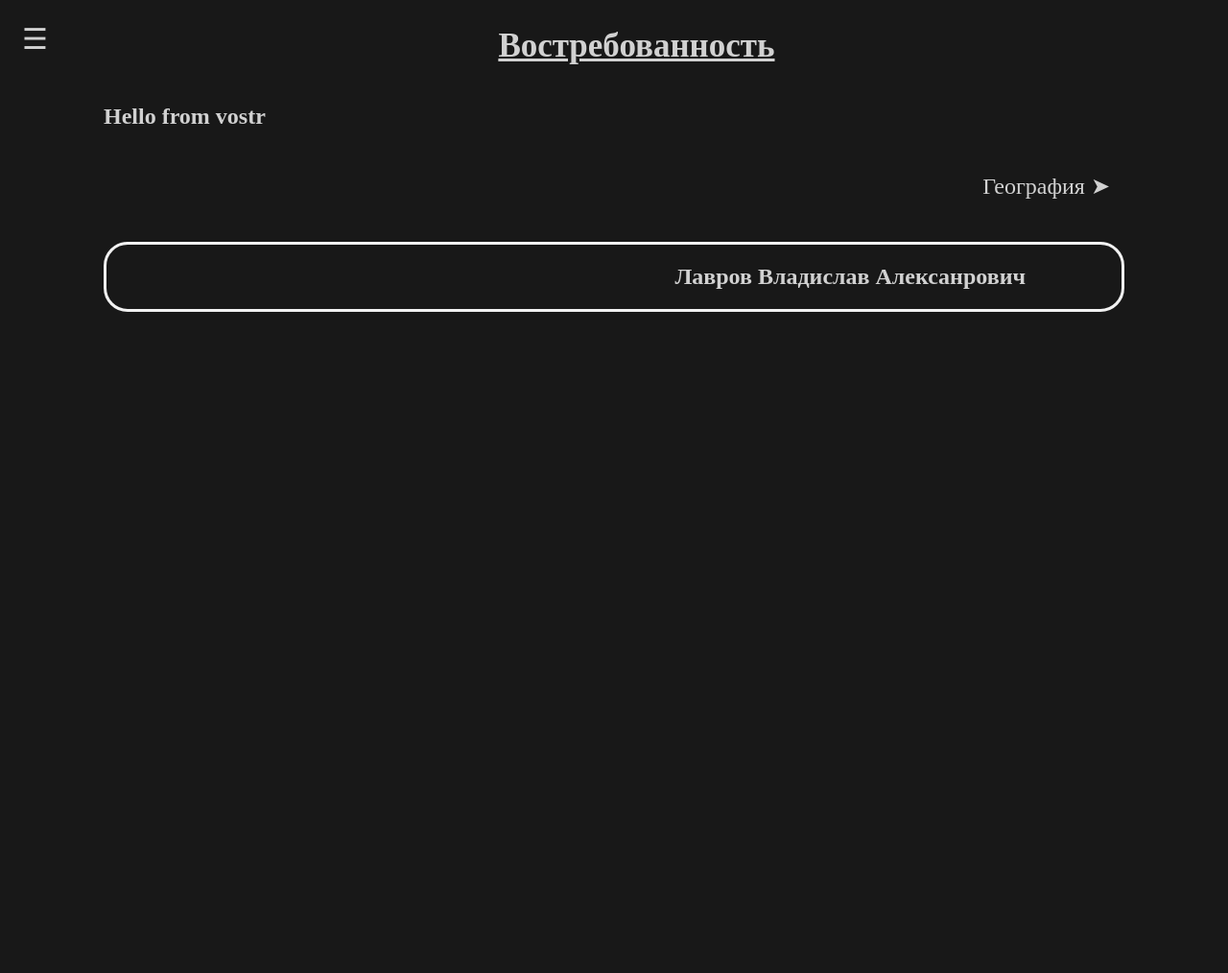
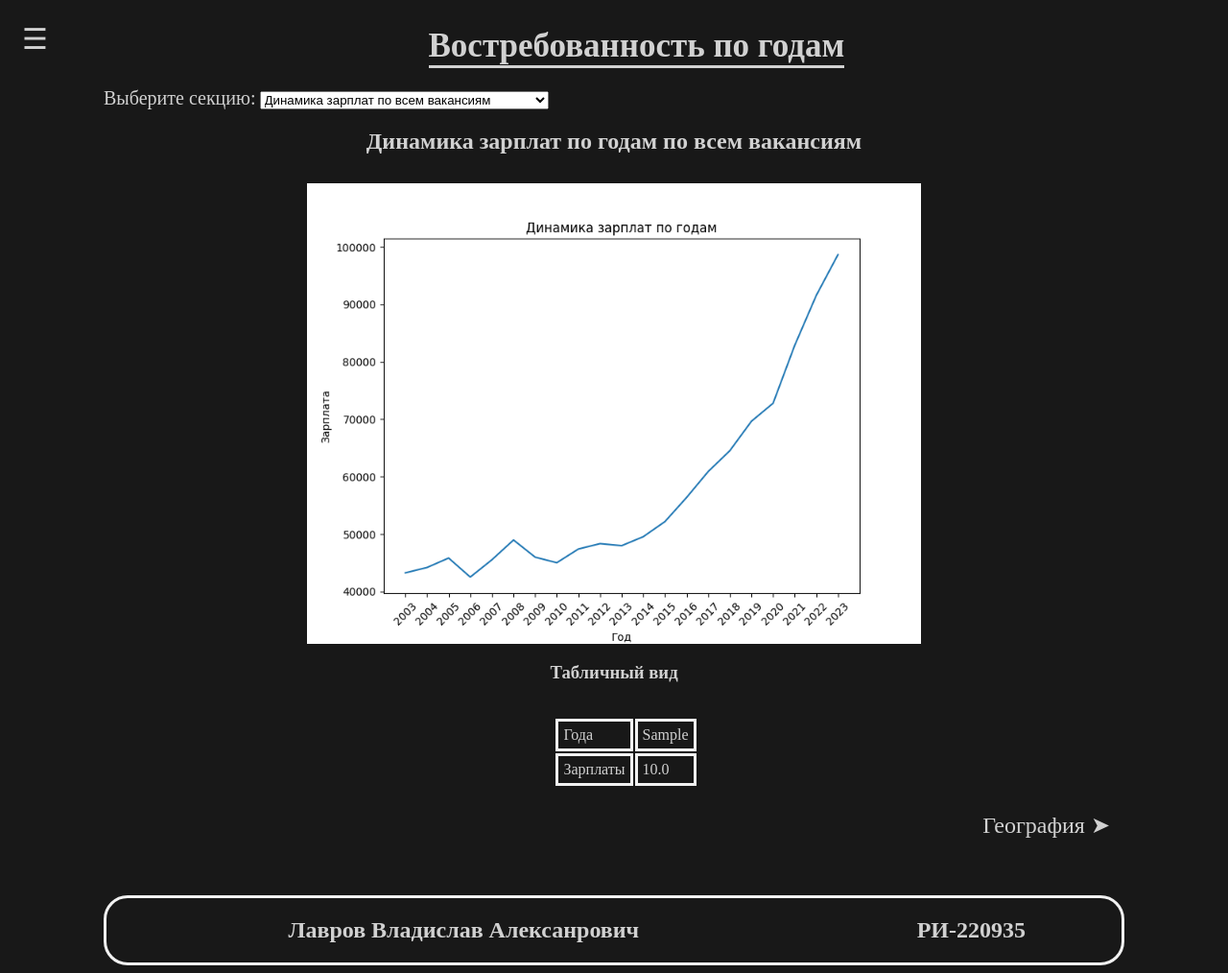
Before and after one commit to rVladislavrr/projectPython, a Django app: page /vostrebovannost/ in a window 1280 px wide. Shown: the whole page at 96% size. Before the commit the page ends 325 px from the top, so only its background shows below. Run offline with Django 5.2, Linux system fonts and the light colour scheme; tables that the repository leaves empty hold one stand-in row (values such as "Sample post").

Commit message:
Доделал Востребованность

```diff
--- a/project/views.py
+++ b/project/views.py
@@ -1,6 +1,7 @@
 # Create your views here.
 from django.shortcuts import render
 import requests
+from .models import OnYear
 from datetime import datetime
 from bs4 import BeautifulSoup
 
@@ -61,11 +62,23 @@ def reqvest():
     return dict_
 
 
+def year_salar(dict_):
+    items = OnYear.objects.all()
+    for i in range(len(items)):
+        items[i].salary_avg = round(items[i].salary_avg, 2)
+        items[i].salary_avg_for_vac = round(items[i].salary_avg_for_vac, 2)
+    dict_['items'] = items
+    return dict_
+
 def index_page(request):
-    # ctx = reqvest()
-    return render(request, 'main.html' )
+    return render(request, 'main.html')
+
 
 def page_2(request):
-    return render(request, 'home_page.html' )
+    dict_ = {}
+    dict_ = year_salar(dict_)
+    return render(request, 'home_page.html', context=dict_)
+
+
 def page_3(request):
-    return render(request,'main_temp.html')
+    return render(request, 'main_temp.html')
--- a/static/css/style.css
+++ b/static/css/style.css
@@ -144,3 +144,13 @@ a {
 .h2Text{
     margin-left: 100px;
 }
+
+td{
+    padding: 5px;
+    border: 3px #f1f1f1 solid;
+}
+
+.h2Din{
+    text-align: center;
+    padding: 0 10px 10px;
+}
--- /dev/null
+++ b/static/js/script2.js
@@ -0,0 +1,9 @@
+
+function showSection() {
+  let selectedSection = document.getElementById("sectionSelect").value;
+  let sections = document.getElementsByTagName("section");
+  for (let i = 0; i < sections.length; i++) {
+    sections[i].style.display = "none";
+  }
+  document.getElementById(selectedSection).style.display = "block";
+}
--- a/templates/home_page.html
+++ b/templates/home_page.html
@@ -1,6 +1,7 @@
 {% extends 'main.html' %}
+{% load static %}
 {% block title %}
-    Востребованность
+    Востребованность по годам
 {% endblock %}
 
 {% block a %}
@@ -12,7 +13,116 @@
 {% endblock %}
 
 {% block main %}
-    <section>
-<h2 class = 'h2Text'>Hello from vostr</h2>
+    <label for="sectionSelect" style="font-size: 20px; margin-top: 20px; margin-left: 100px">Выберите секцию:</label>
+    <select id="sectionSelect" onChange="showSection()">
+        <option value="section1">Динамика зарплат по всем вакансиям</option>
+        <option value="section2">Динамика количества вакансий</option>
+        <option value="section3">Динамика зарплат для Fullstack</option>
+        <option value="section4">Динамика количества вакансий для Fullstack</option>
+    </select>
+
+
+
+    <section id = 'section1'>
+    <h2 class = 'h2Din'>Динамика зарплат по годам по всем вакансиям</h2>
+    <div style="display: flex; justify-content: center">
+        <img src="{% static 'img/Salar_year1.png' %}" width="640px" height="480px" alt="">
+    </div>
+    <h3 class = 'h2Din'>Табличный вид</h3>
+    <div style="display: flex; justify-content: center; margin-top: 25px;margin-left: 25px;">
+        <table >
+            <tr>
+                <td>Года</td>
+                 {% for i in items %}
+                <td>{{ i.year }}</td>
+                {% endfor %}
+            </tr>
+            <tr>
+            <td>Зарплаты</td>
+                {% for i in items %}
+                <td>{{ i.salary_avg }}</td>
+                {% endfor %}
+            </tr>
+        </table>
+    </div>
     </section>
+
+
+
+     <section id = 'section2' style="display: none">
+    <h2 class = 'h2Din'>Динамика количества вакансий</h2>
+    <div style="display: flex; justify-content: center">
+        <img src="{% static 'img/Count_year.png' %}" width="640px" height="480px" alt="">
+    </div>
+    <h3 class = 'h2Din'>Табличный вид</h3>
+    <div style="display: flex; justify-content: center; margin-top: 25px;margin-left: 25px;">
+        <table >
+            <tr>
+                <td>Года</td>
+                 {% for i in items %}
+                <td>{{ i.year }}</td>
+                {% endfor %}
+            </tr>
+            <tr>
+            <td>Зарплаты</td>
+                {% for i in items %}
+                <td>{{ i.count }}</td>
+                {% endfor %}
+            </tr>
+        </table>
+    </div>
+    </section>
+
+ <section id = 'section3' style="display: none">
+    <h2 class = 'h2Din'>Динамика зарплат для Fullstack разработчика</h2>
+    <div style="display: flex; justify-content: center">
+        <img src="{% static 'img/Salary_vac_year1.png' %}" width="640px" height="480px" alt="">
+    </div>
+    <h3 class = 'h2Din'>Табличный вид</h3>
+    <div style="display: flex; justify-content: center; margin-top: 25px;margin-left: 25px;">
+        <table >
+            <tr>
+                <td>Года</td>
+                 {% for i in items %}
+                <td>{{ i.year }}</td>
+                {% endfor %}
+            </tr>
+            <tr>
+            <td>Зарплаты</td>
+                {% for i in items %}
+                <td>{{ i.salary_avg_for_vac }}</td>
+                {% endfor %}
+            </tr>
+        </table>
+    </div>
+    </section>
+
+    <section id = 'section4' style="display: none">
+    <h2 class = 'h2Din'>Динамика вакансий для Fullstack разработчика</h2>
+    <div style="display: flex; justify-content: center">
+        <img src="{% static 'img/Count_vac_year.png' %}" width="640px" height="480px" alt="">
+    </div>
+    <h3 class = 'h2Din'>Табличный вид</h3>
+    <div style="display: flex; justify-content: center; margin-top: 25px;margin-left: 25px;">
+        <table >
+            <tr>
+                <td>Года</td>
+                 {% for i in items %}
+                <td>{{ i.year }}</td>
+                {% endfor %}
+            </tr>
+            <tr>
+            <td>Зарплаты</td>
+                {% for i in items %}
+                <td>{{ i.count_vac }}</td>
+                {% endfor %}
+            </tr>
+        </table>
+    </div>
+    </section>
+    {% endblock %}
+
+
+{% block script %}
+    <script src="{% static 'js/script2.js'%}"></script>
 {% endblock %}
--- a/templates/main.html
+++ b/templates/main.html
@@ -22,7 +22,7 @@
     <main id='main'>
         <div style="display: flex;">
             <span class='openbtn'>&#9776;</span>
-            <h1 style="margin: 20px auto; font-size: 35px;text-decoration: underline;">{% block title %}Заголовок{% endblock %}</h1>
+            <h1 style="margin: 20px auto; font-size: 35px; border-bottom: 3px solid currentColor;">{% block title %}Заголовок{% endblock %}</h1>
         </div>
     {% block main %}
         <h2 class = 'h2Text'>Кто такой Full stack разработчик?</h2>
@@ -59,17 +59,22 @@
             </div>
         </section>
     {% endblock %}
-        <section id='last'>
+    {% block last %}
+        <div id='last'>
 
-            <p class='last'><a href="{% block a %}{% url 'vostr' %}{% endblock %}">{% block aName %}Востребованность{% endblock %} &#10148;</a></p>
+            <p class='last'><a href="{% block a %}{% url 'vostr' %}{% endblock %}">{% block aName %}Востребованность{% endblock%} &#10148;</a></p>
 
-        </section>
+        </div>
+    {% endblock %}
     </main>
-    <footer>
+    <footer style="margin-top: 15px">
         <h2 style="margin-left: auto;
         padding-right: 100px; ">Лавров Владислав Алексанрович</h2>
+        <h2 style="margin-left: auto;
+        padding-right: 100px; ">РИ-220935</h2>
     </footer>
 </body>
 <script src="{% static 'js/script.js'%}"></script>
-
+{% block script %}
+{% endblock %}
 </html>
```
Also changed, not shown: project/scripts/skills.py (deleted, +0 -11 lines), project/scripts/test.py (+73 -1 lines), static/img/Count_vac_year.png (added), static/img/Count_year.png (added), static/img/Salar_year1.png (added), static/img/Salary_vac_year1.png (added).
